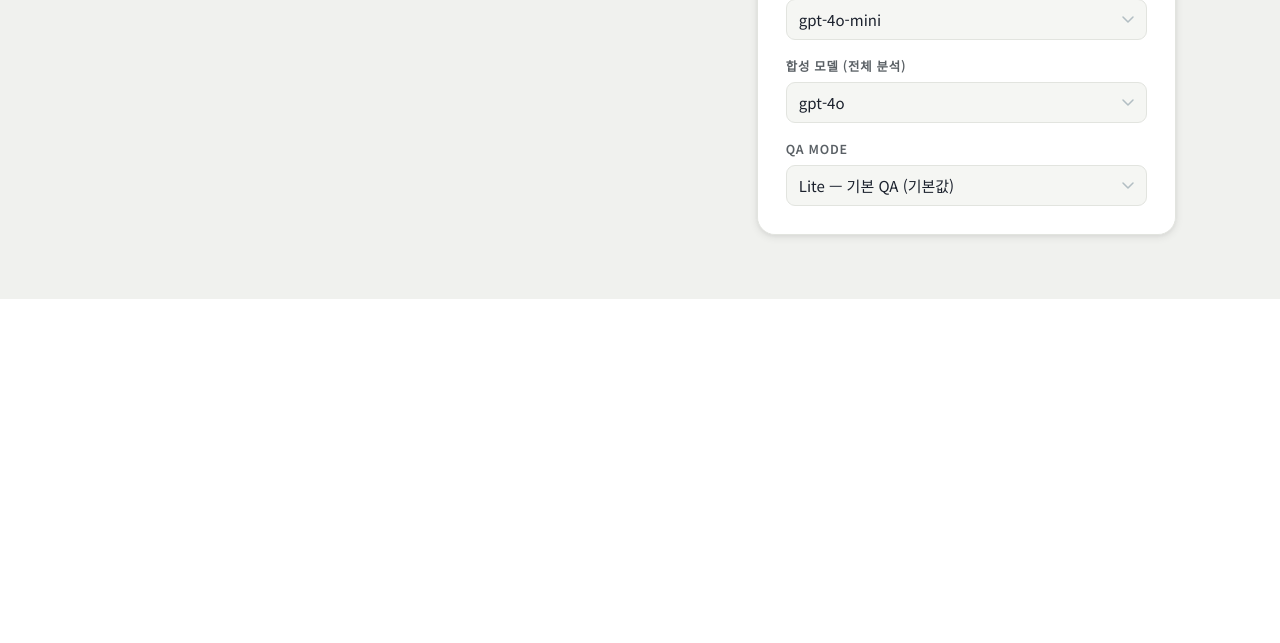
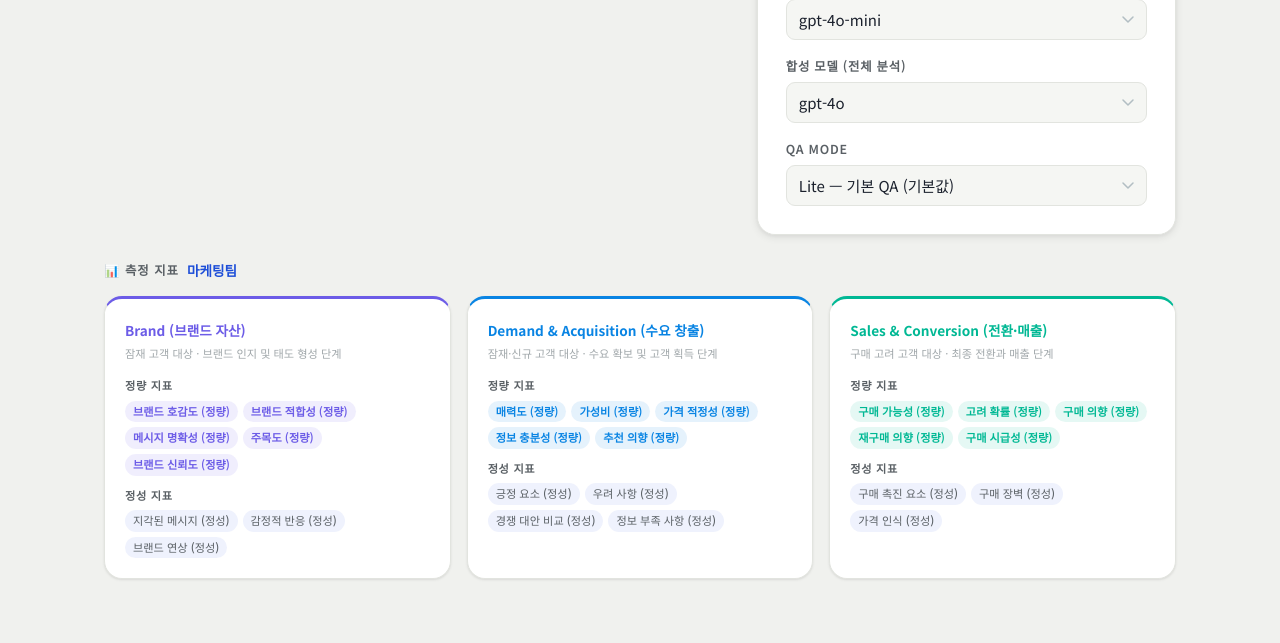
Before and after one commit to wonuseo/synthetic-panels, a FastAPI app: page / in a window 1280 px wide. Shown: the part 1082-1725 px from the top of the page. Before the commit the page ends 1381 px from the top, so only its background shows below. Run offline with FastAPI, Linux system fonts and the light colour scheme.

Commit message:
feat: 팀 선택 시 첫 페이지 최하단에 측정 지표 섹션 추가
마케팅팀/커머스비즈니스팀 토글 시 퍼널별 정량·정성 지표를
카드 형태로 표시하는 #metrics-summary 섹션을 추가한다.
cobalt 테마 CSS 변수(--upper/mid/lower)를 활용해 테마 전환에도 자동 반영된다.

https://claude.ai/code/session_01JoEQqZh6LWUUFpfeiCQ674

```diff
--- a/static/css/upload.css
+++ b/static/css/upload.css
@@ -531,3 +531,102 @@ select {
   color: var(--warn);
   font-size: var(--fs-sm);
 }
+
+/* ── Metrics Summary ── */
+.metrics-summary {
+  margin-top: 24px;
+}
+.metrics-summary-header {
+  font-size: var(--fs-label);
+  font-weight: 700;
+  letter-spacing: 0.08em;
+  text-transform: uppercase;
+  color: var(--text-muted);
+  margin-bottom: 14px;
+  display: flex;
+  align-items: center;
+  gap: 8px;
+}
+.metrics-summary-header span {
+  font-weight: 600;
+  color: var(--accent);
+  font-size: var(--fs-sm);
+  text-transform: none;
+  letter-spacing: 0;
+}
+.metrics-funnel-grid {
+  display: grid;
+  grid-template-columns: repeat(3, 1fr);
+  gap: 16px;
+}
+.metrics-funnel-card {
+  background: var(--surface);
+  border-radius: var(--radius-lg);
+  padding: 20px;
+  border: 1px solid var(--border);
+  border-top: 3px solid var(--border-mid);
+  box-shadow: var(--shadow-xs);
+}
+.metrics-funnel-card[data-funnel="upper"] { border-top-color: var(--upper); }
+.metrics-funnel-card[data-funnel="mid"]   { border-top-color: var(--mid); }
+.metrics-funnel-card[data-funnel="lower"] { border-top-color: var(--lower); }
+.metrics-funnel-name {
+  font-size: var(--fs-sm);
+  font-weight: 700;
+  color: var(--text);
+  margin-bottom: 4px;
+}
+.metrics-funnel-card[data-funnel="upper"] .metrics-funnel-name { color: var(--upper); }
+.metrics-funnel-card[data-funnel="mid"]   .metrics-funnel-name { color: var(--mid); }
+.metrics-funnel-card[data-funnel="lower"] .metrics-funnel-name { color: var(--lower); }
+.metrics-funnel-desc {
+  font-size: var(--fs-xs);
+  color: var(--text-faint);
+  margin-bottom: 14px;
+  line-height: 1.5;
+}
+.metrics-group-label {
+  font-size: var(--fs-xs);
+  font-weight: 700;
+  letter-spacing: 0.06em;
+  text-transform: uppercase;
+  color: var(--text-muted);
+  margin-bottom: 6px;
+  margin-top: 10px;
+}
+.metrics-badge-list {
+  display: flex;
+  flex-wrap: wrap;
+  gap: 5px;
+}
+.metrics-badge-quant {
+  font-size: var(--fs-xs);
+  padding: 3px 8px;
+  border-radius: 999px;
+  font-weight: 600;
+  line-height: 1.4;
+}
+[data-funnel="upper"] .metrics-badge-quant {
+  background: var(--upper-dim);
+  color: var(--upper);
+}
+[data-funnel="mid"] .metrics-badge-quant {
+  background: var(--mid-dim);
+  color: var(--mid);
+}
+[data-funnel="lower"] .metrics-badge-quant {
+  background: var(--lower-dim);
+  color: var(--lower);
+}
+.metrics-badge-qual {
+  font-size: var(--fs-xs);
+  padding: 3px 8px;
+  border-radius: 999px;
+  font-weight: 500;
+  line-height: 1.4;
+  background: var(--accent-dim);
+  color: var(--text-muted);
+}
+@media (max-width: 768px) {
+  .metrics-funnel-grid { grid-template-columns: 1fr; }
+}
--- a/static/index.html
+++ b/static/index.html
@@ -161,6 +161,9 @@
         </select>
       </div>
     </div>
+
+    <!-- Metrics Summary -->
+    <div id="metrics-summary" class="metrics-summary"></div>
   </div>
 
   <!-- ═══════ PAGE: RESULTS ═══════ -->
--- a/static/js/main.js
+++ b/static/js/main.js
@@ -116,6 +116,81 @@ async function loadDemo() {
 if ($.btnDemo) $.btnDemo.addEventListener('click', () => loadDemo());
 window.loadDemo = loadDemo;
 
+/* ── Metrics summary ── */
+const _TEAM_METRICS = {
+  marketing: {
+    upper: {
+      label: 'Brand (브랜드 자산)',
+      desc: '잠재 고객 대상 · 브랜드 인지 및 태도 형성 단계',
+      quant: ['브랜드 호감도', '브랜드 적합성', '메시지 명확성', '주목도', '브랜드 신뢰도'],
+      qual:  ['지각된 메시지', '감정적 반응', '브랜드 연상'],
+    },
+    mid: {
+      label: 'Demand & Acquisition (수요 창출)',
+      desc: '잠재·신규 고객 대상 · 수요 확보 및 고객 획득 단계',
+      quant: ['매력도', '가성비', '가격 적정성', '정보 충분성', '추천 의향'],
+      qual:  ['긍정 요소', '우려 사항', '경쟁 대안 비교', '정보 부족 사항'],
+    },
+    lower: {
+      label: 'Sales & Conversion (전환·매출)',
+      desc: '구매 고려 고객 대상 · 최종 전환과 매출 단계',
+      quant: ['구매 가능성', '고려 확률', '구매 의향', '재구매 의향', '구매 시급성'],
+      qual:  ['구매 촉진 요소', '구매 장벽', '가격 인식'],
+    },
+  },
+  commerce: {
+    upper: {
+      label: 'Product (상품 매력)',
+      desc: '잠재 소비자 대상 · 상품 차별성 및 브랜드 인지 단계',
+      quant: ['상품 차별성', '브랜드 프리미엄', '상품 신뢰도', '비주얼 매력도', '스토리 매력도'],
+      qual:  ['상품 첫인상', '감정적 반응', '브랜드 연상'],
+    },
+    mid: {
+      label: 'Value (가치 인식)',
+      desc: '잠재·신규 고객 대상 · 가격 대비 가치 인식 단계',
+      quant: ['가격 대비 가치', '품질 기대감', '선물 적합성', '정보 충분성', '추천 의향'],
+      qual:  ['긍정 요소', '우려 사항', '경쟁 상품 비교', '정보 부족 사항'],
+    },
+    lower: {
+      label: 'Purchase (구매 전환)',
+      desc: '구매 고려 고객 대상 · 최종 구매 전환 및 재구매 단계',
+      quant: ['구매 가능성', '고려 확률', '구매 의향', '재구매 의향', '구매 시급성'],
+      qual:  ['구매 촉진 요소', '구매 장벽', '가격 인식'],
+    },
+  },
+};
+
+function renderMetricsSummary(team) {
+  const el = document.getElementById('metrics-summary');
+  if (!el) return;
+  const data = _TEAM_METRICS[team] || _TEAM_METRICS.marketing;
+  const teamLabel = team === 'commerce' ? '커머스비즈니스팀' : '마케팅팀';
+  el.innerHTML = `
+    <div class="metrics-summary-header">
+      📊 측정 지표 <span>${teamLabel}</span>
+    </div>
+    <div class="metrics-funnel-grid">
+      ${['upper', 'mid', 'lower'].map(f => {
+        const d = data[f];
+        return `
+          <div class="metrics-funnel-card" data-funnel="${f}">
+            <div class="metrics-funnel-name">${d.label}</div>
+            <div class="metrics-funnel-desc">${d.desc}</div>
+            <div class="metrics-group-label">정량 지표</div>
+            <div class="metrics-badge-list">
+              ${d.quant.map(m => `<span class="metrics-badge-quant">${m} (정량)</span>`).join('')}
+            </div>
+            <div class="metrics-group-label">정성 지표</div>
+            <div class="metrics-badge-list">
+              ${d.qual.map(m => `<span class="metrics-badge-qual">${m} (정성)</span>`).join('')}
+            </div>
+          </div>`;
+      }).join('')}
+    </div>`;
+}
+
+renderMetricsSummary(state.team);
+
 /* ── Team toggle ── */
 const _TEAM_INTRO = {
   marketing: '가상 페르소나를 활용하여 프로모션 자료에 대한 소비자 반응을 시뮬레이션합니다.<br>브랜드 인지부터 전환까지, 마케팅 퍼널 전 단계의 정량·정성 피드백을 빠르게 확인하세요.',
@@ -146,6 +221,8 @@ document.getElementById('team-toggle')?.addEventListener('click', async (e) => {
   $.pListWrap.classList.add('hidden');
   $.pListWrap.innerHTML = '';
   updateRunBtn();
+
+  renderMetricsSummary(team);
 
   await loadFunnelConfig(team);
   surveyTemplatePromise = null;
```
